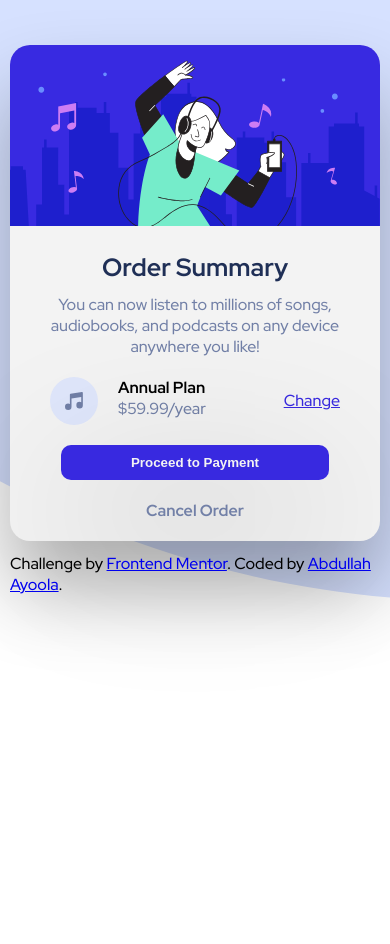
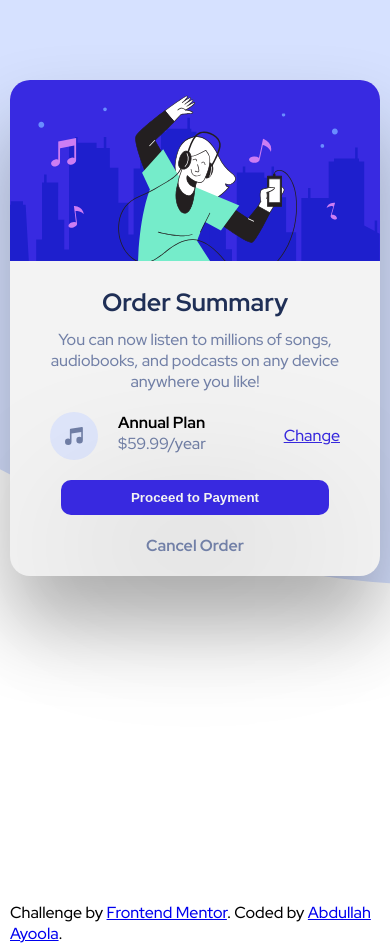
Before and after one commit to Nnadivictory25/order-summary-component, a plain HTML site: page index.html in a window 390 px wide. Before the commit the page ends 844 px from the top, so only its background shows below. Drawn offline with Linux system fonts and the light colour scheme.

Commit message:
fixed the card alignment and responsive issues

```diff
--- a/styles.css
+++ b/styles.css
@@ -7,12 +7,12 @@
 }
 
 body {
-  position: relative;
   background: url("./images/pattern-background-desktop.svg") no-repeat;
   background-size: cover;
   font-family: "Red Hat Display", sans-serif;
   font-size: 1rem;
   overflow-x: hidden;
+  overflow-y: scroll;
 }
 
 .cardBg {
@@ -29,9 +29,8 @@ body {
   max-width: 400px;
   max-height: 530px;
   border-radius: 20px;
-  margin: auto auto;
-  margin-top: 35px;
-  margin-bottom: 50px;
+  margin: 0 auto;
+  margin-top: 70px;
   box-shadow: 0 3rem 5rem rgb(0 0 0 / 30%);
 }
 
@@ -135,9 +134,8 @@ section.paymentBtn {
 /* footer */
 footer {
   position: absolute;
-  bottom: 6px;
+  bottom: -100px;
   left: 10px;
-  align-items: center;
 }
 
 
```
